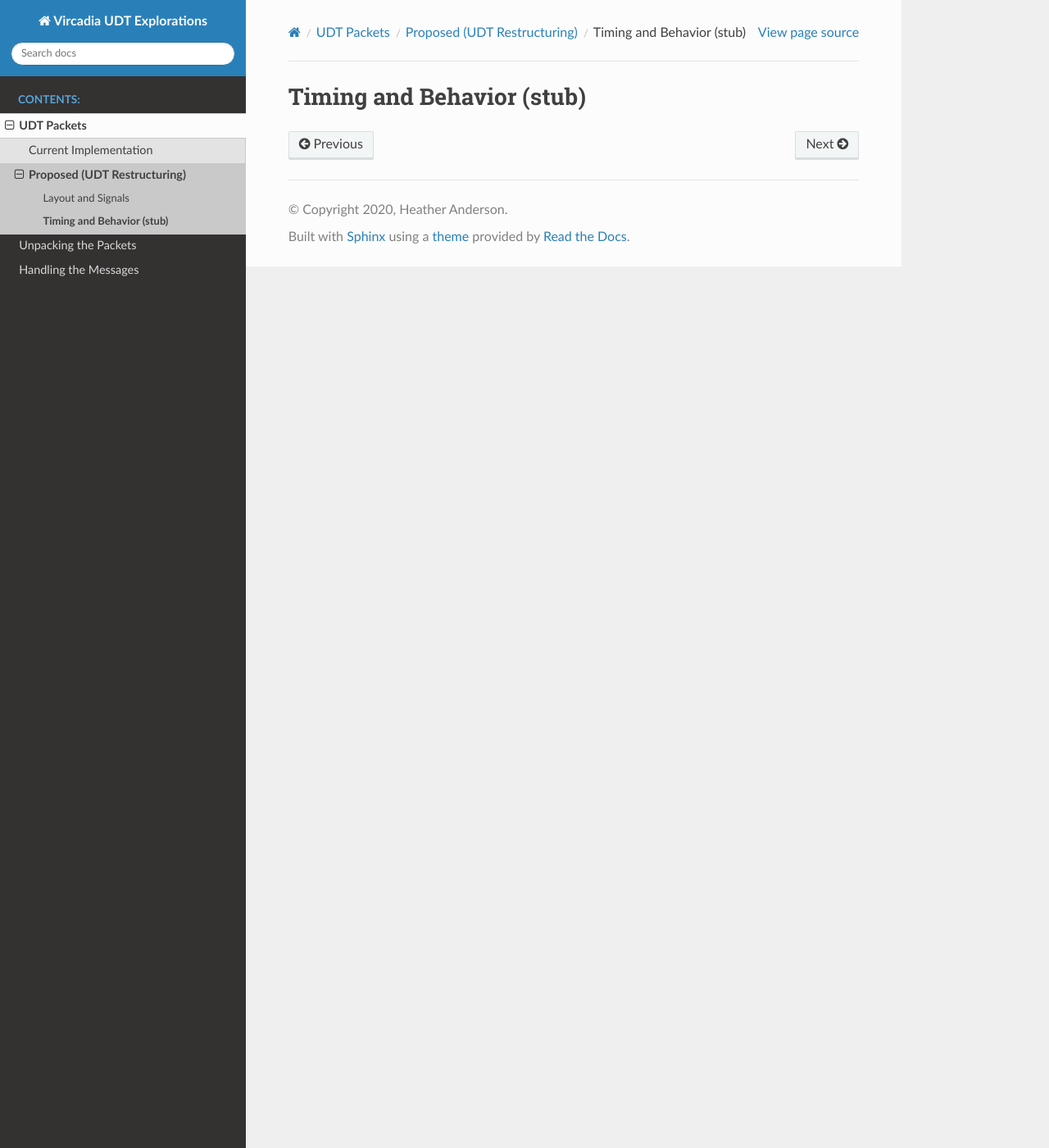
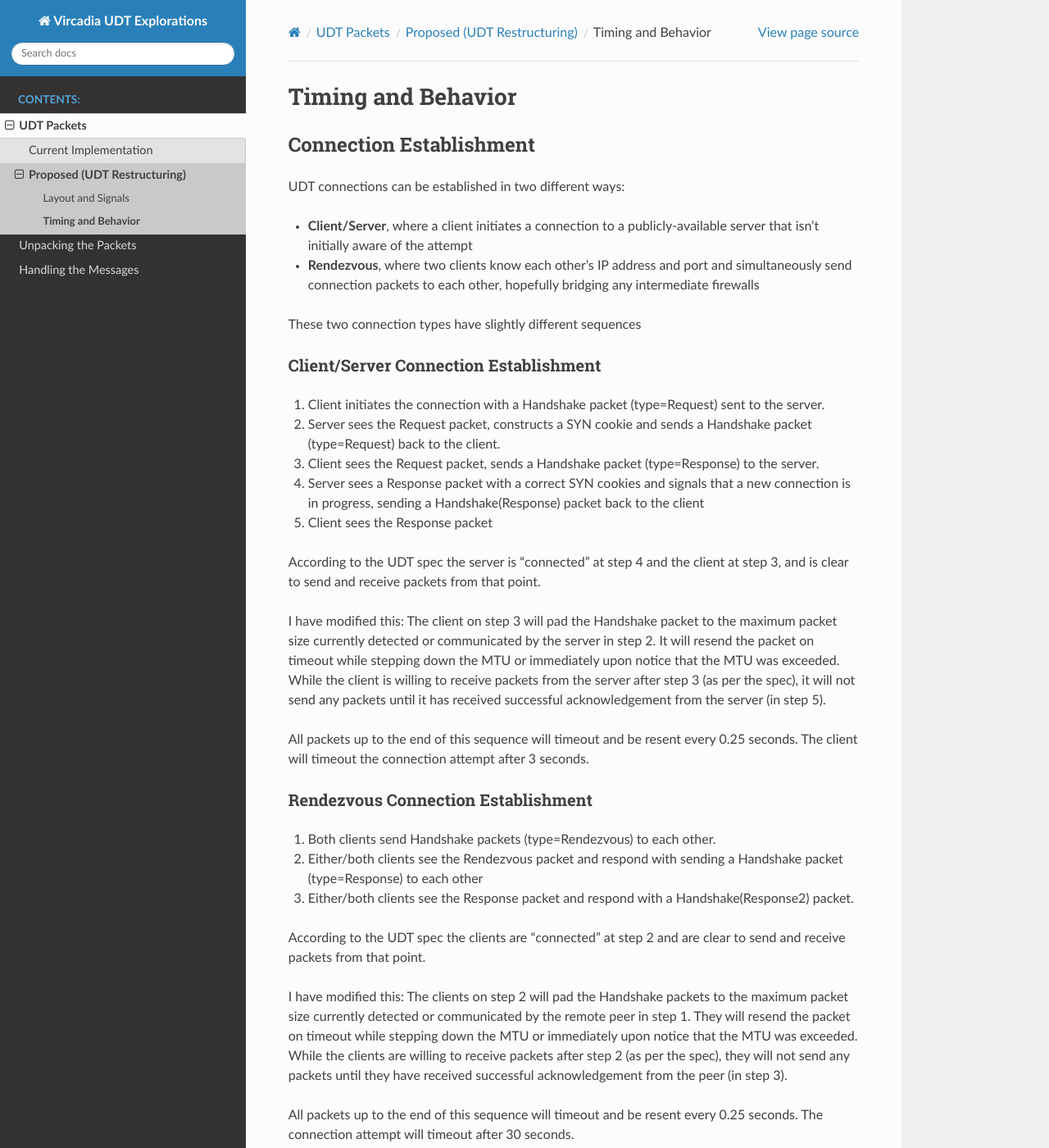
Before and after one commit to odysseus654/vircadia-protocol-exploration, a Sphinx documentation site: the page built from source/udt/proposed/behavior.rst, in a window 1280 px wide and 1400 px high. Shown: the whole window at 82% size. Built offline with Sphinx 7.4.7 and the Read the Docs theme 2.0.0, drawn with Linux system fonts in a browser that asks for light colours; some of the changed text lies outside the part shown.

Commit message:
fleshing out connection establishment behavior

```diff
--- a/source/udt/proposed/behavior.rst
+++ b/source/udt/proposed/behavior.rst
@@ -1,2 +1,70 @@
-Timing and Behavior (stub)
-==========================
+Timing and Behavior
+===================
+
+Connection Establishment
+------------------------
+
+UDT connections can be established in two different ways:
+
+- **Client/Server**, where a client initiates a connection to a publicly-available server that isn't initially aware of the attempt
+- **Rendezvous**, where two clients know each other's IP address and port and simultaneously send connection packets to each other, hopefully bridging any intermediate firewalls
+
+These two connection types have slightly different sequences
+
+Client/Server Connection Establishment
+......................................
+
+1. Client initiates the connection with a Handshake packet (type=Request) sent to the server.
+#. Server sees the Request packet, constructs a SYN cookie and sends a Handshake packet (type=Request) back to the client.
+#. Client sees the Request packet, sends a Handshake packet (type=Response) to the server.
+#. Server sees a Response packet with a correct SYN cookies and signals that a new connection is in progress, sending a Handshake(Response) packet back to the client
+#. Client sees the Response packet
+
+According to the UDT spec the server is "connected" at step 4 and the client at step 3, and is clear to send and receive packets from that point.
+
+I have modified this: The client on step 3 will pad the Handshake packet to the maximum packet size currently detected or communicated by the server in step 2.
+It will resend the packet on timeout while stepping down the MTU or immediately upon notice that the MTU was exceeded.  While the client is willing to receive packets from the server
+after step 3 (as per the spec), it will not send any packets until it has received successful acknowledgement from the server (in step 5).
+
+All packets up to the end of this sequence will timeout and be resent every 0.25 seconds.  The client will timeout the connection attempt after 3 seconds.
+
+Rendezvous Connection Establishment
+...................................
+
+1. Both clients send Handshake packets (type=Rendezvous) to each other.
+#. Either/both clients see the Rendezvous packet and respond with sending a Handshake packet (type=Response) to each other
+#. Either/both clients see the Response packet and respond with a Handshake(Response2) packet.
+
+According to the UDT spec the clients are "connected" at step 2 and are clear to send and receive packets from that point.
+
+I have modified this: The clients on step 2 will pad the Handshake packets to the maximum packet size currently detected or communicated by the remote peer in step 1.
+They will resend the packet on timeout while stepping down the MTU or immediately upon notice that the MTU was exceeded.  While the clients are willing to receive packets
+after step 2 (as per the spec), they will not send any packets until they have received successful acknowledgement from the peer (in step 3).
+
+All packets up to the end of this sequence will timeout and be resent every 0.25 seconds.  The connection attempt will timeout after 30 seconds.
+
+Fields in the Handshake packet
+..............................
+
+The handshake packet contains the following fields:
+
+- **Destination Socket ID:** Initial handshake packets set this to 0, replaced by the remote socket ID when informed what it is by the peer.
+- **UDT Version:** Must be 4 for this protocol
+- **Socket Type:** Whether this is a streaming protocol (=1) or datagram protocol (=2). *Note that these values differ between the RFC and reference implementation*
+- **Initial Packet ID Number:** Each side of the connection keeps its own packet numbering, initialized to a random number
+- **MTU:** The largest packet size known to be available (including all IP headers)
+- **Maximum Flow Size:** The largest number of un-ACKed packets the receiver is willing to handle
+- **Handshake Type:** Meaning of this handshake packet (Rendezvous, Request, Response, Response2, Rejected)
+- **Socket ID:** The socket ID of the sending connection.  These are internal values that must be used by the peer in all packets sent back
+- **SYN Cookie:** The SYN cookie from the server used to prevent packet attacks, unused when making Rendezvous connections
+
+"Rejected" as a handshake type only exists in the reference implementation, receiving a handshake with a type=Rejected will immediately terminate any connection attempt
+
+Receiving Packets
+-----------------
+
+Sending Packets
+---------------
+
+Congestion Control
+------------------
--- a/source/udt/proposed/main.rst
+++ b/source/udt/proposed/main.rst
@@ -15,7 +15,7 @@ by a series of RFCs (which have all expired) and a reference implementation (whi
 
 - `Homepage <https://udt.sourceforge.io/>`_
 - `Last RFC <https://www.ietf.org/archive/id/draft-gg-udt-03.txt>`_ (referencing v4 of the protocol)
-- `Reference implementation <https://github.com/odysseus654/udt>`_ (converted from CVS and merged with some fiew stray Git commits)
+- `Reference implementation <https://github.com/odysseus654/udt>`_ (converted from CVS and merged with some few stray Git commits)
 
 The efforts here have taken the RFC and reference implementaton, initially creating a partial implementation in Go, then porting that implemenation into C++.  As such, it is
 a lot more thread-heavy than the reference implemenation and also hopefully separated more from the original implemenation decisions of the original reference implemenation
```
Also changed, not shown: source/udt/proposed/layout.rst (+9 -1 lines).
